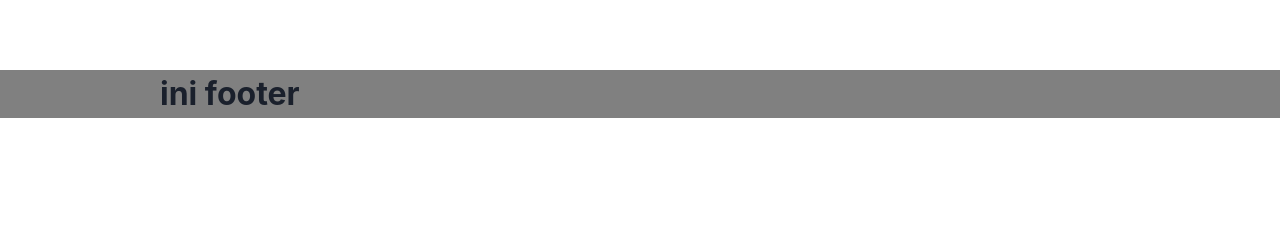
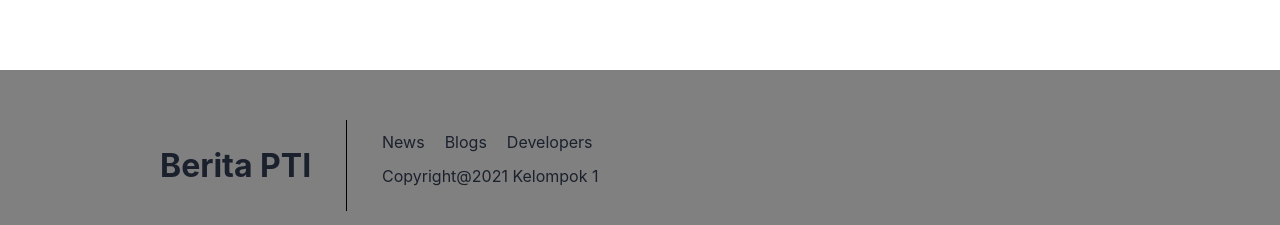
Before and after one commit to lifosmin/UASLabPTI, a React (Create React App) app: page /News in a window 1280 px wide. Shown: the part 1776-2001 px from the top of the page. Before the commit the page ends 1894 px from the top, so only its background shows below. Built offline with nearby package versions, Linux system fonts and the light colour scheme.

Commit message:
footer sikit

```diff
--- a/src/components/Footer.jsx
+++ b/src/components/Footer.jsx
@@ -1,10 +1,35 @@
 import React from "react";
 import "../styles/Footer.scss";
+import {
+  Flex,
+  Link,
+  Breadcrumb,
+  BreadcrumbItem,
+  BreadcrumbLink
+} from "@chakra-ui/react";
 
 const Footer = () => {
   return (
     <footer>
-      <h1>ini footer</h1>
+      <Flex className="footer">
+        <Flex w="20%" className="footer__logo">
+          <h1>Berita PTI</h1>
+          <div className="footer__lv"></div>
+        </Flex>
+        <Flex w="50%" className="footer__navigation">
+          <Flex>
+            <Link p="10px">News</Link>
+            <Link p="10px">Blogs</Link>
+            <Link p="10px">Developers</Link>
+          </Flex>
+          <Flex className="footer__copyright">
+            Copyright@2021 Kelompok 1
+          </Flex>
+        </Flex>
+        <Flex w="30%" className="footer__aboutus">
+
+        </Flex>
+      </Flex>
     </footer>
   );
 };
--- a/src/styles/Footer.scss
+++ b/src/styles/Footer.scss
@@ -2,8 +2,29 @@
 
 footer {
   background-color: grey;
-  padding: 0 var(--container-pad);
-  h1 {
-    margin: 0;
+  padding: 50px var(--container-pad);
+
+
+}
+.footer{
+  flex-direction: row;
+  justify-content: space-between;
+
+  &__logo{
+    justify-content: space-between;
+    flex-direction: row;
+
+  }
+  &__lv{
+    height: 100%;
+    width: 1px;
+    background-color: black;
+  }
+  &__navigation{
+    flex-direction: column;
+    margin-left: 25px;
+  }
+  &__copyright{
+    padding-left: 10px;
   }
 }
```
